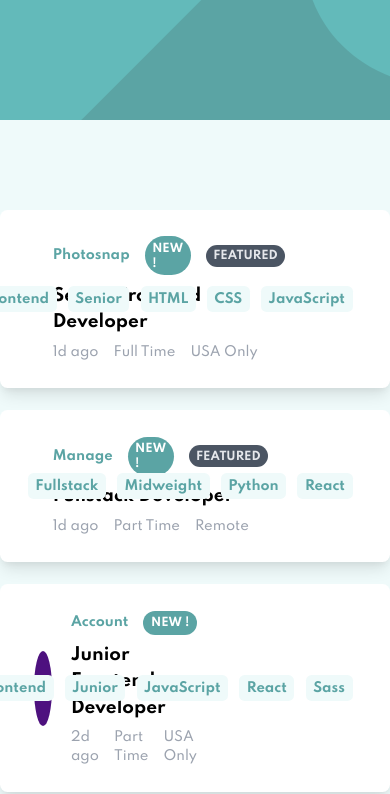
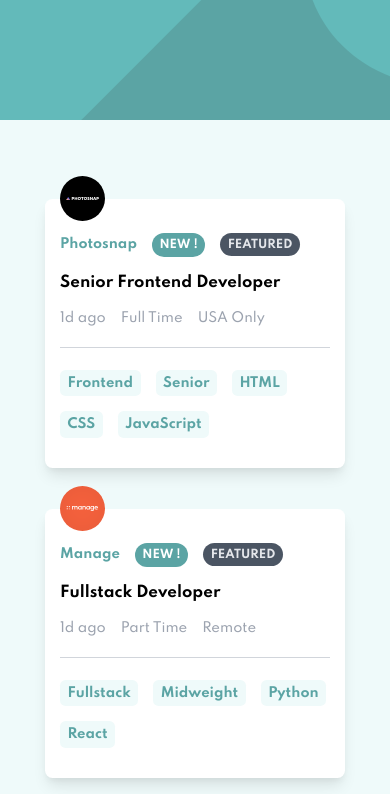
Before and after one commit to radoRandriamahandry/job-listing, a Vue app: page / in a window 390 px wide. Shown: the top 794 px of the page. Built offline with nearby package versions, Linux system fonts and the light colour scheme.

Commit message:
mobile: finish mobile version of the cards

```diff
--- a/src/components/Cards.vue
+++ b/src/components/Cards.vue
@@ -1,5 +1,5 @@
 <template>
-  <div class="relative mt-24">
+  <div class="relative max-w-xs mx-auto mt-16 lg:mt-24 sm:mx-0">
     <transition-group
       enter-active-class="duration-200 ease-out"
       enter-from-class="transform opacity-0"
@@ -9,7 +9,7 @@
       tag="div"
       class="grid gap-6"
     >
-      <div v-for="job in jobs" :key="job.id" class="t">
+      <div v-for="job in jobs" :key="job.id">
         <CardsItem :job="job" />
       </div>
     </transition-group>
--- a/src/components/CardsItem.vue
+++ b/src/components/CardsItem.vue
@@ -1,13 +1,18 @@
 <template>
   <div
-    class="grid grid-cols-2 px-8 transition-all duration-100 ease-in transform bg-white border-l-4 border-transparent rounded-lg shadow-lg  py-7 hover:-translate-y-1 hover:shadow-xl hover:border-primary"
+    class="relative grid w-full px-4 mx-auto mt-5 transition-all duration-100 ease-in transform bg-white border-transparent rounded-lg shadow-lg  lg:mt-0 sm:border-l-4 sm:px-8 sm:grid-rows-none sm:grid-cols-2 py-7 hover:-translate-y-1 hover:shadow-xl hover:border-primary"
   >
-    <div class="flex items-center space-x-5">
-      <div class="w-auto h-20">
+    <!-- Only on small screen -->
+    <div class="absolute w-auto h-12 left-4 -top-6 lg:hidden">
+      <img class="h-full" :src="job.logo" />
+    </div>
+    <!-- end -->
+    <div class="flex mt-2 lg:mt-0">
+      <div class="hidden w-auto h-20 sm:block">
         <img class="h-full" :src="job.logo" />
       </div>
-      <div class="grid gap-2">
-        <div class="flex items-center space-x-4">
+      <div class="grid gap-4 lg:gap-2">
+        <div class="flex items-center gap-4">
           <h3 class="text-sm font-semibold text-primary">
             {{ job.company }}
           </h3>
@@ -33,7 +38,7 @@
             featured
           </div>
         </div>
-        <div class="text-lg font-bold">{{ job.position }}</div>
+        <div class="font-bold text-md md:text-lg">{{ job.position }}</div>
         <div class="flex space-x-4 text-sm text-gray-400">
           <span>{{ job.postedAt }}</span>
           <span>{{ job.contract }}</span>
@@ -41,8 +46,11 @@
         </div>
       </div>
     </div>
+    <!-- Only show on small screen -->
+    <div class="w-full h-px my-5 bg-gray-300 md:hidden"></div>
+    <!-- Filters -->
     <div
-      class="flex items-center justify-end px-2 py-1 space-x-3 text-sm font-semibold  text-primary"
+      class="flex flex-wrap items-center gap-4 py-1 text-sm font-semibold  lg:gap-3 sm:px-2 sm:justify-end text-primary"
     >
       <span class="filters" @click="addFilters('role', job.role)">{{
         job.role
--- a/src/components/Home.vue
+++ b/src/components/Home.vue
@@ -3,7 +3,7 @@
     class="h-32 max-w-screen bg-primary"
     style="background-image: url('/src/assets/images/bg-header-desktop.svg')"
   ></header>
-  <main class="relative max-w-screen-xl mx-auto">
+  <main class="relative mx-auto max-w-screen sm:max-w-screen-xl">
     <FilterMenu />
     <Cards :jobs="jobs" />
   </main>
```
